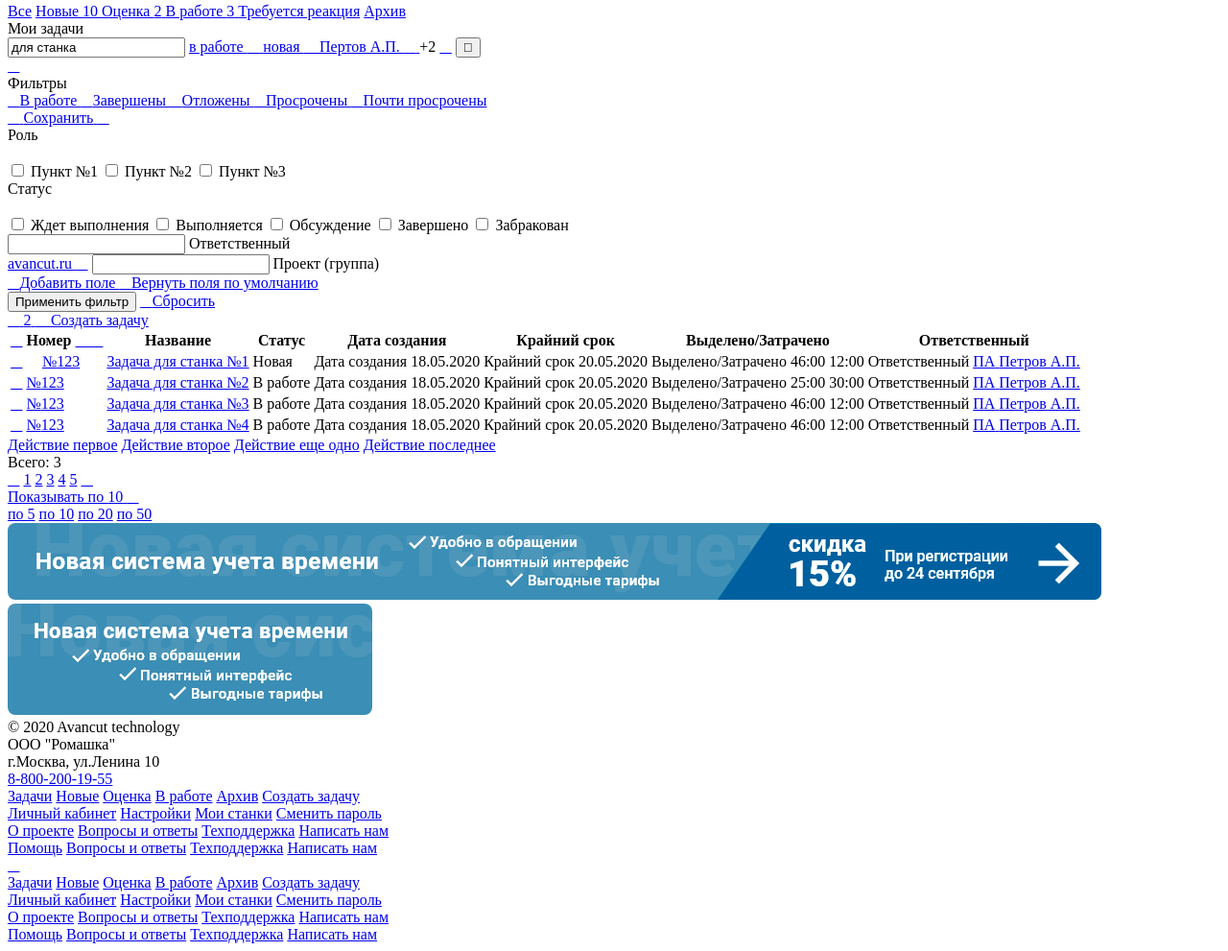
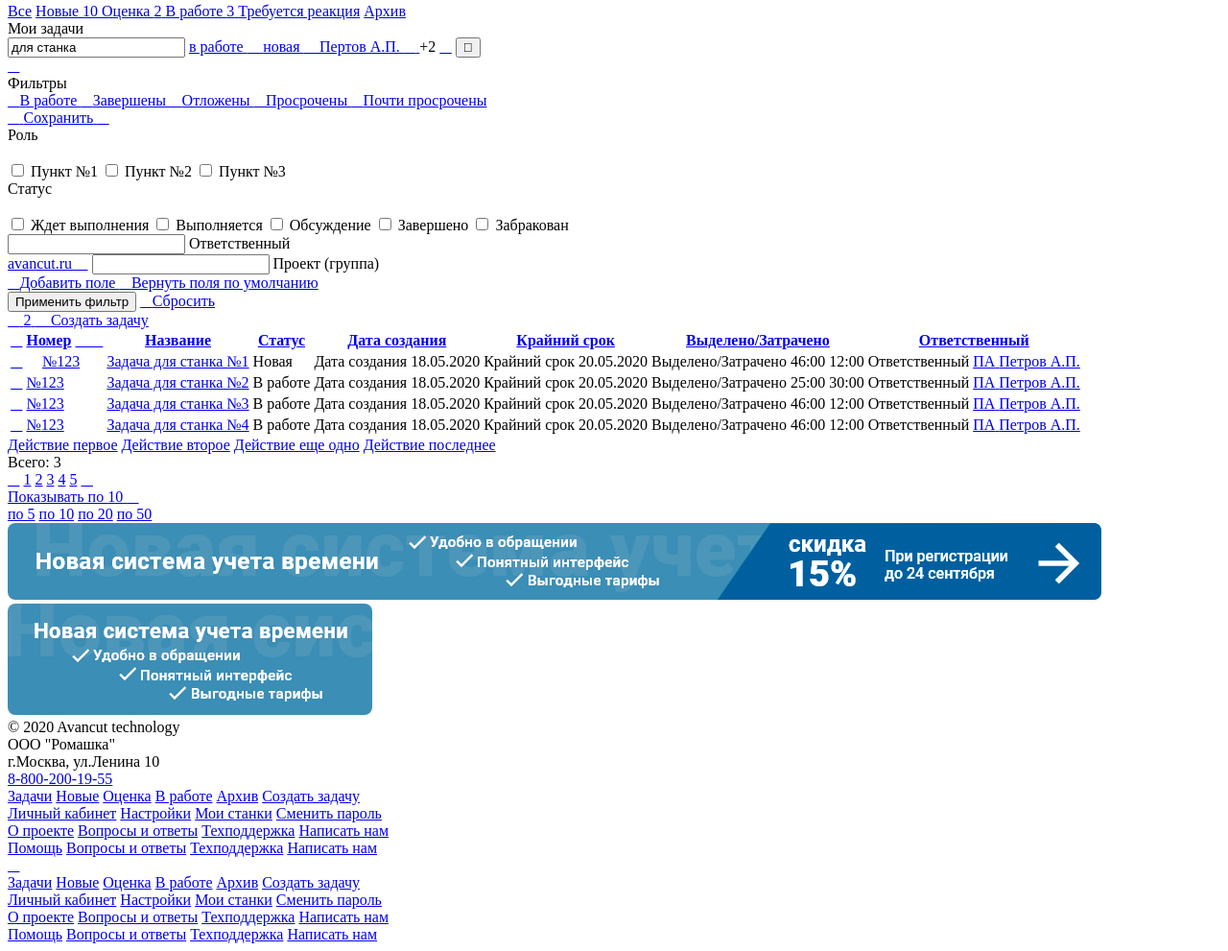
Before and after one commit to brekot/ava-webpack, a website: page src/html/views/index.html in a window 1280 px wide. Shown: the part 594-1585 px from the top of the page at 96% size. Drawn offline with Linux system fonts and the light colour scheme; files whose address does not match are found by name.

Commit message:
Table head link

```diff
--- a/src/html/views/index.html
+++ b/src/html/views/index.html
@@ -296,7 +296,7 @@
                                     <a href="javascript:;" class="table-one__icon-gear font-md"></a>
                                 </th>
                                 <th>
-                                    Номер
+                                    <a href="javascript:;" class="table-one__link table-one__link_head">Номер</a>
 
                                     <!-- Сортировка в таблице -->
                                     <a href="javascript:;" class="table-sort font-md">
@@ -305,12 +305,24 @@
                                     </a>
 
                                 </th>
-                                <th class="table-one__name">Название</th>
-                                <th>Статус</th>
-                                <th>Дата создания</th>
-                                <th>Крайний срок</th>
-                                <th>Выделено/Затрачено</th>
-                                <th>Ответственный</th>
+                                <th class="table-one__name">
+                                    <a href="javascript:;" class="table-one__link table-one__link_head">Название</a>
+                                </th>
+                                <th>
+                                    <a href="javascript:;" class="table-one__link table-one__link_head">Статус</a>
+                                </th>
+                                <th>
+                                    <a href="javascript:;" class="table-one__link table-one__link_head">Дата создания</a>
+                                </th>
+                                <th>
+                                    <a href="javascript:;" class="table-one__link table-one__link_head">Крайний срок</a>
+                                </th>
+                                <th>
+                                    <a href="javascript:;" class="table-one__link table-one__link_head">Выделено/Затрачено</a>
+                                </th>
+                                <th>
+                                    <a href="javascript:;" class="table-one__link table-one__link_head">Ответственный</a>
+                                </th>
                             </tr>
                         </thead>
                         <tbody>
--- a/src/scss/elem/table.one.scss
+++ b/src/scss/elem/table.one.scss
@@ -27,6 +27,13 @@
         }
         &_text {
             color: var(--font-color);
+        }
+        &_head {
+            color: var(--tabs-link);
+
+            &:hover {
+                text-decoration: none;
+            }
         }
     }
     &__icon {
```
Also changed, not shown: docs/index.html (+21 -9 lines), docs/local/template_styles.css.
